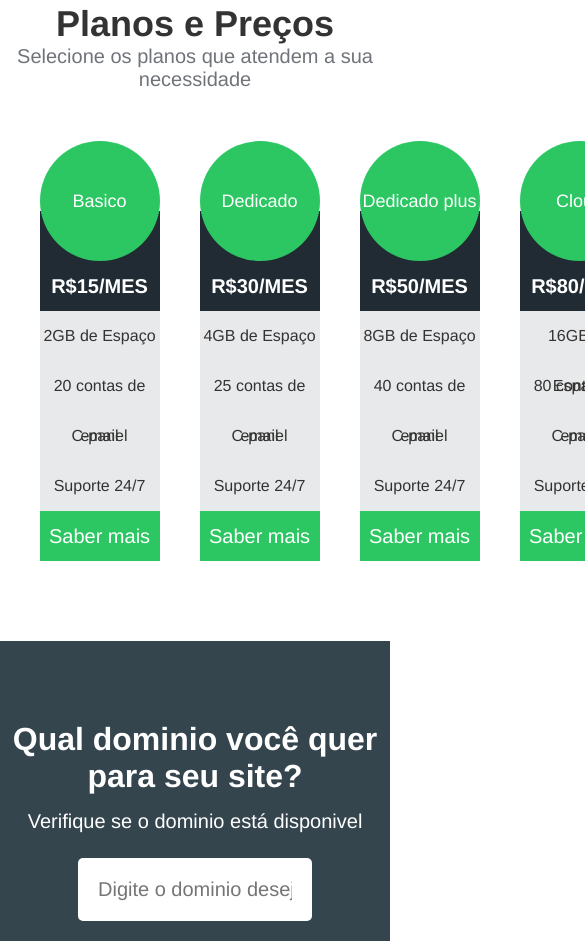
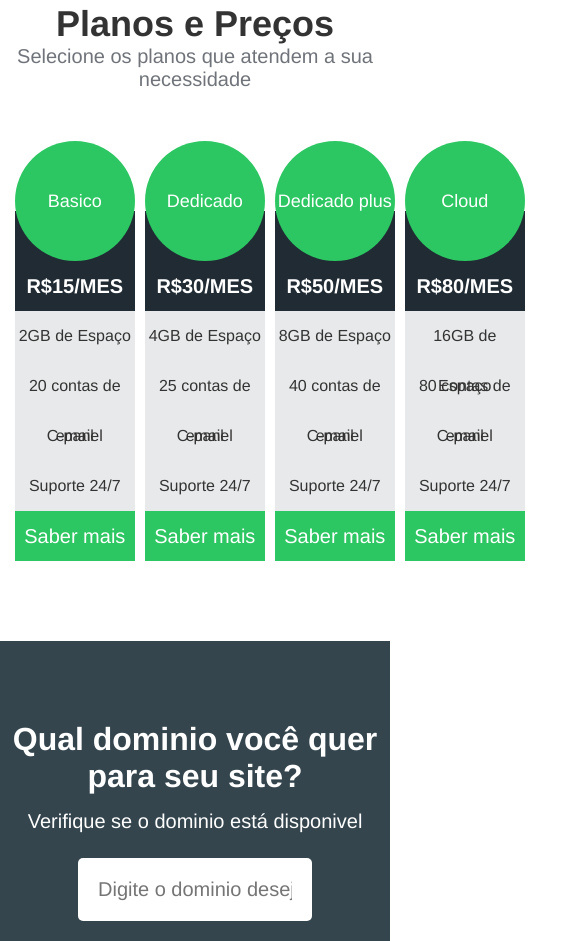
Before and after one commit to marceloffernando/projeto-site, a plain HTML site: page index.html in a window 390 px wide. Shown: the part 1515-2456 px from the top of the page, 585 px wide, since content can reach past the window. Drawn offline with Linux system fonts and the light colour scheme.

Commit message:
Update style.css

```diff
--- a/css/style.css
+++ b/css/style.css
@@ -207,3 +207,18 @@ nav{
     padding: 15px 30px;
     cursor: pointer;
 }
+
+/* RESPONSIVIDADE */
+/* LAPTOPS A PARTIR DE 1100 */
+
+@media (max-width: 1100px){
+    .planos-container{
+        width: 95%;
+    }
+    .planos{
+        margin: 0 5px;
+    }
+}
+
+/* TABLET 900PX */
+@media
```
